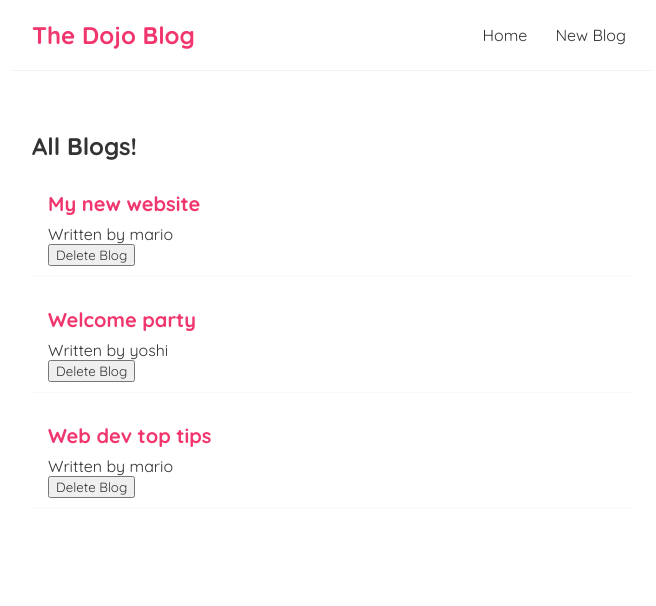
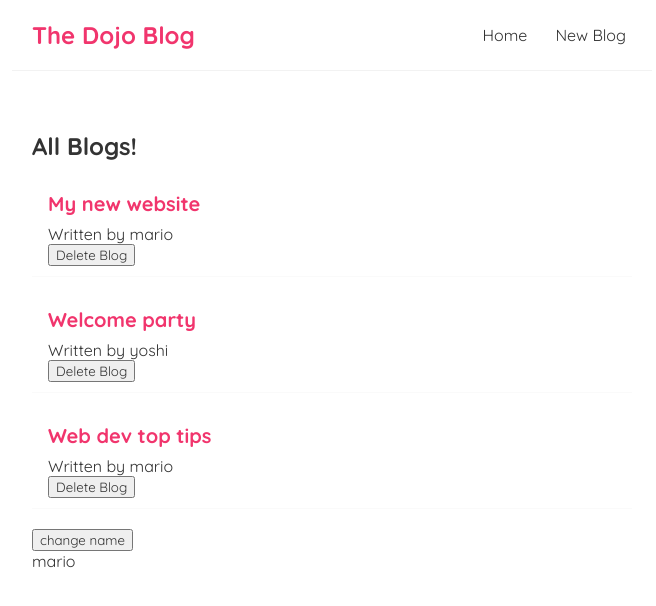
Before and after one commit to MiguelLamas/micro-blog-react, a React (Create React App) app: page / in a window 1280 px wide. Shown: the top 606 px of the page, without its empty margins (308-964 px from the left). Built offline with nearby package versions, Linux system fonts and the light colour scheme; the HTML template or start-up script is replaced by a standard one.

Commit message:
Practicing React - useEffect Dependencies

```diff
--- a/src/components/Home.js
+++ b/src/components/Home.js
@@ -9,6 +9,8 @@
     { title: 'Web dev top tips', body: "lorem ipsum...", author: 'mario', id: 3 }
  ]);
 
+ const [name, setName] = useState('mario');
+
  const handleDelete = (id) => {
   const newBlogs = blogs.filter(blog => blog.id !== id);
   setBlogs(newBlogs);
@@ -16,14 +18,16 @@
 
  useEffect(() => {
   console.log("use effect ran");
-  console.log(blogs);
- });
+  console.log(name);
+ }, [name]);
 
 
 
   return (
     <div className="home">
       <BlogList blogs={blogs} title="All Blogs!" handleDelete={handleDelete} />
+      <button onClick={() => setName('luigi')}>change name</button>
+      <p>{ name }</p>
     </div>
   );
 }
```
